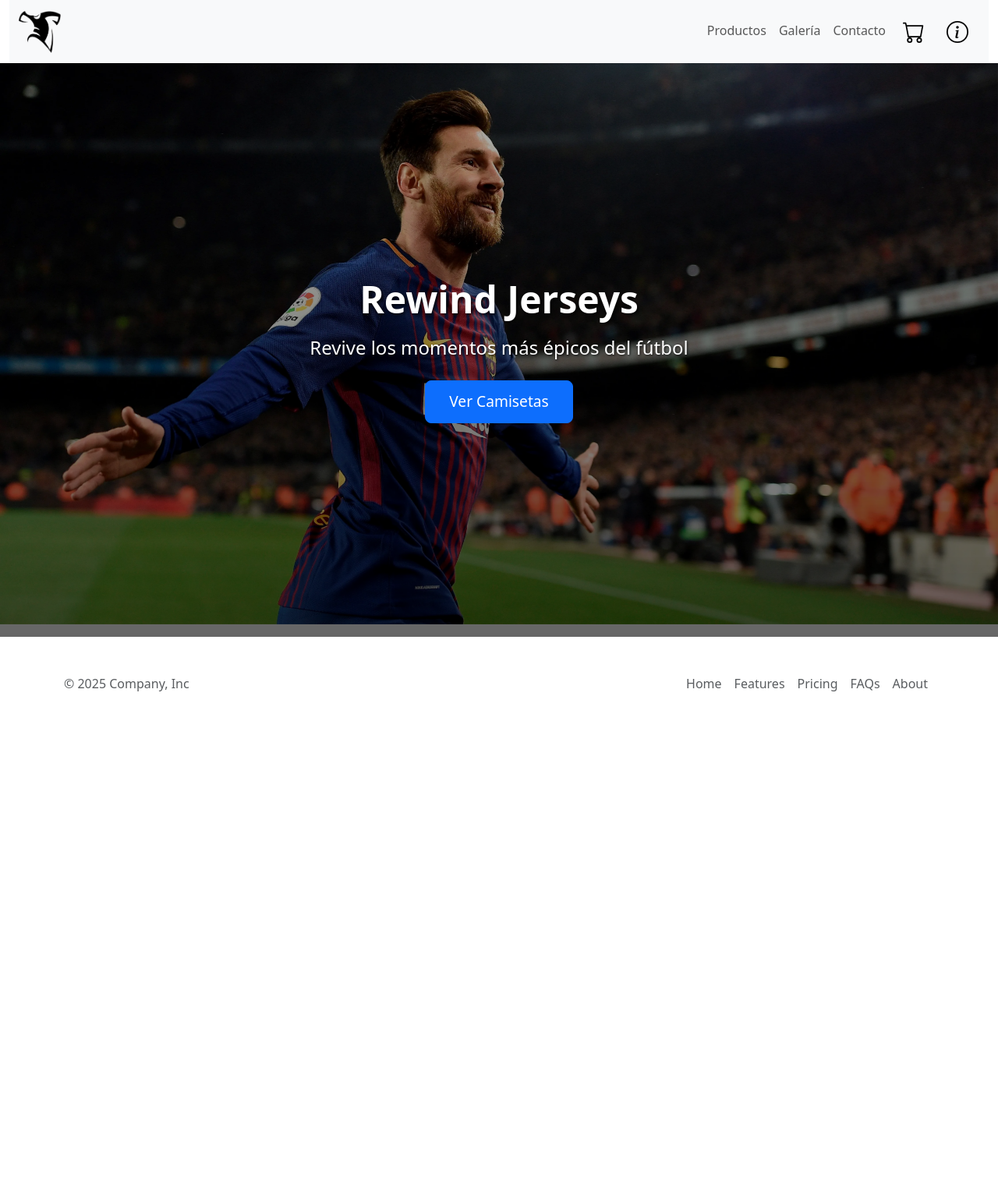
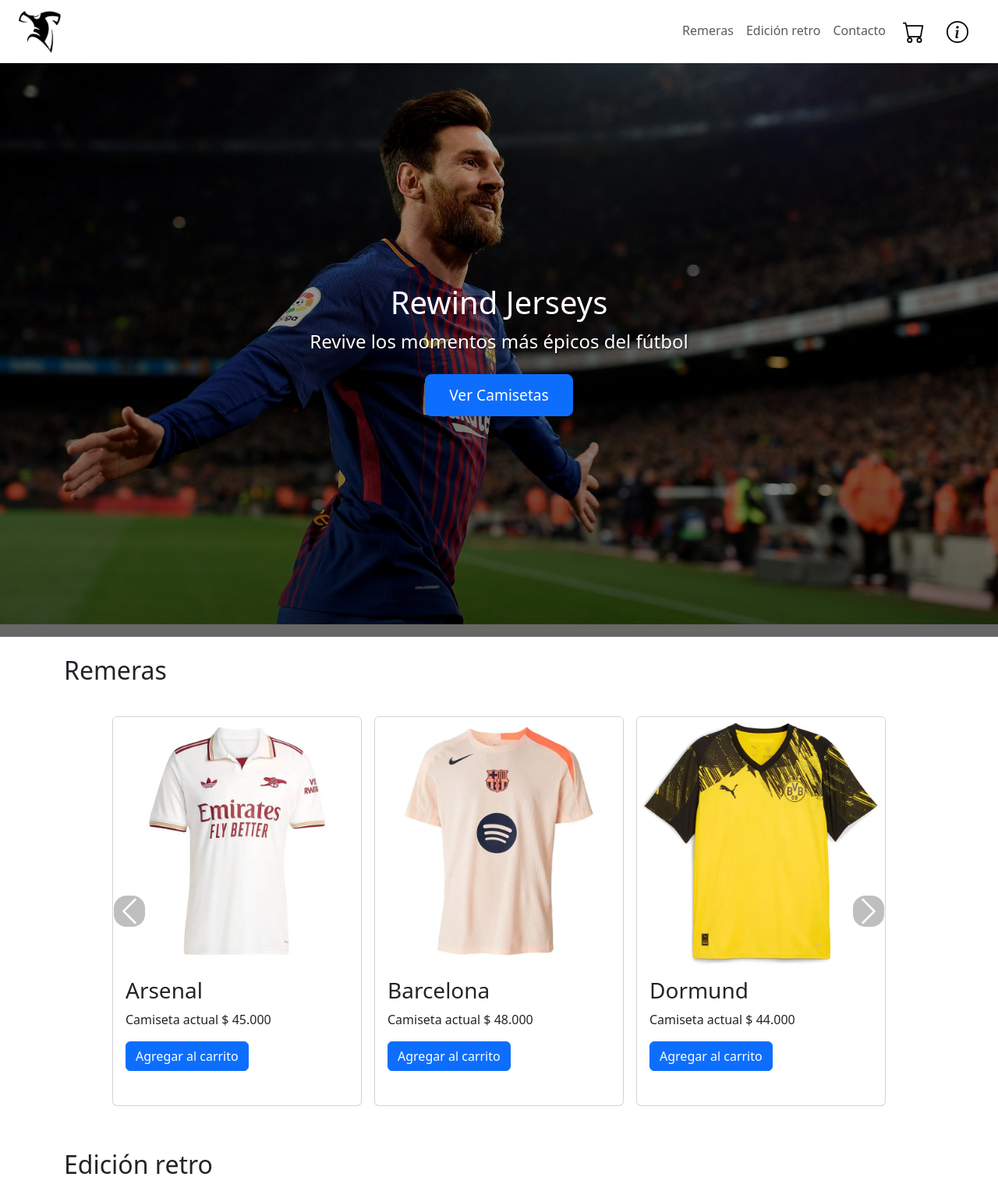
Before and after one commit to titoValen/Parcial-idm-2, a website with bundled scripts: page index.html in a window 1280 px wide. Shown: the top 1519 px of the page at 78% size. Before the commit the page ends 937 px from the top, so only its background shows below. Built offline with nearby package versions, Linux system fonts and the light colour scheme; files whose address does not match are found by name.

Commit message:
Agregar estructura y estilos para el carrusel de remeras y secciones de contenido en index.html

```diff
--- a/css/style.css
+++ b/css/style.css
@@ -82,3 +82,50 @@
         font-size: 1rem;
     }
 }
+
+/* Estilo para el carrusel de cards */
+.cards-wrapper {
+    display: flex;
+    justify-content: center;
+    gap: 1rem;
+    padding: 2rem 1rem;
+}
+
+.cards-wrapper .card {
+    flex: 0 0 auto;
+    width: 20rem;
+    max-width: 90%;
+    min-height: 500px;
+}
+
+/* Hacer visible los controles del carrusel de cards */
+.carousel-control-prev,
+.carousel-control-next {
+    width: 5%;
+    opacity: 0.8;
+}
+
+.carousel-control-prev:hover,
+.carousel-control-next:hover {
+    opacity: 1;
+}
+
+.carousel-control-prev-icon,
+.carousel-control-next-icon {
+    background-color: rgba(0, 0, 0, 0.5);
+    height: 500px;
+    border-radius: 1rem;
+    padding: 20px;
+}
+
+/* Responsive: una card en móviles */
+@media (max-width: 768px) {
+    .cards-wrapper .card {
+        width: 100%;
+        max-width: 20rem;
+    }
+
+    .cards-wrapper {
+        padding: 1rem 0.5rem;
+    }
+}
--- a/index.html
+++ b/index.html
@@ -16,7 +16,7 @@
 
 <body>
     <header class="container-xxl">
-        <nav class="navbar navbar-expand-lg navbar-light bg-light">
+        <nav class="navbar navbar-expand-lg">
             <div class="container-fluid">
                 <a class="navbar-brand" href="index.html">
                     <img src="img/WTF%20NEGRO.png" alt="Logo de Rewind Jerseys" class="d-inline-block align-text-top"
@@ -28,9 +28,9 @@
                 </button>
                 <div class="collapse navbar-collapse" id="navbarNav">
                     <ul class="navbar-nav ms-auto">
-                        <li class="nav-item"><a href="#" class="nav-link">Productos</a></li>
-                        <li class="nav-item"><a href="#" class="nav-link">Galería</a></li>
-                        <li class="nav-item"><a href="#" class="nav-link">Contacto</a></li>
+                        <li class="nav-item"><a href="#remeras" class="nav-link">Remeras</a></li>
+                        <li class="nav-item"><a href="#edicion-retro" class="nav-link">Edición retro</a></li>
+                        <li class="nav-item"><a href="#contacto" class="nav-link">Contacto</a></li>
                         <li class="nav-item">
                             <a href="#" class="nav-link">
                                 <img src="img/icons/cart.svg" alt="Icono de carrito de compras" class="nav-icon">
@@ -78,12 +78,40 @@
         <!-- Overlay fijo sobre todo el carrusel -->
         <div class="carousel-overlay">
             <div class="carousel-overlay-content">
-                <h2>Rewind Jerseys</h2>
+                <h1>Rewind Jerseys</h1>
                 <p>Revive los momentos más épicos del fútbol</p>
                 <a href="#" class="btn btn-primary btn-lg">Ver Camisetas</a>
             </div>
         </div>
     </div>
+
+    <main class="container-lg">
+        <section id="remeras" class="my-4">
+            <h2>Remeras</h2>
+            <div id="carouselExampleIndicators" class="carousel slide">
+                <div class="carousel-inner">
+                </div>
+                <button class="carousel-control-prev" type="button" data-bs-target="#carouselExampleIndicators"
+                    data-bs-slide="prev">
+                    <span class="carousel-control-prev-icon" aria-hidden="true"></span>
+                    <span class="visually-hidden">Anterior</span>
+                </button>
+                <button class="carousel-control-next" type="button" data-bs-target="#carouselExampleIndicators"
+                    data-bs-slide="next">
+                    <span class="carousel-control-next-icon" aria-hidden="true"></span>
+                    <span class="visually-hidden">Siguiente</span>
+                </button>
+            </div>
+        </section>
+
+        <section id="edicion-retro" class="mb-4">
+            <h2>Edición retro</h2>
+        </section>
+
+        <section id="contacto" class="mb-4">
+            <h2>Contacto</h2>
+        </section>
+    </main>
 
     <footer class="container-lg">
         <nav class="d-flex flex-wrap justify-content-between align-items-center py-3 my-4">
@@ -107,6 +135,9 @@
 
     <!-- JS Bootstrap -->
     <script src="node_modules/bootstrap/dist/js/bootstrap.bundle.min.js"></script>
+
+    <!-- Script personalizado -->
+    <script type="module" src="js/cardRemera.js"></script>
 </body>
 
 </html>
```
